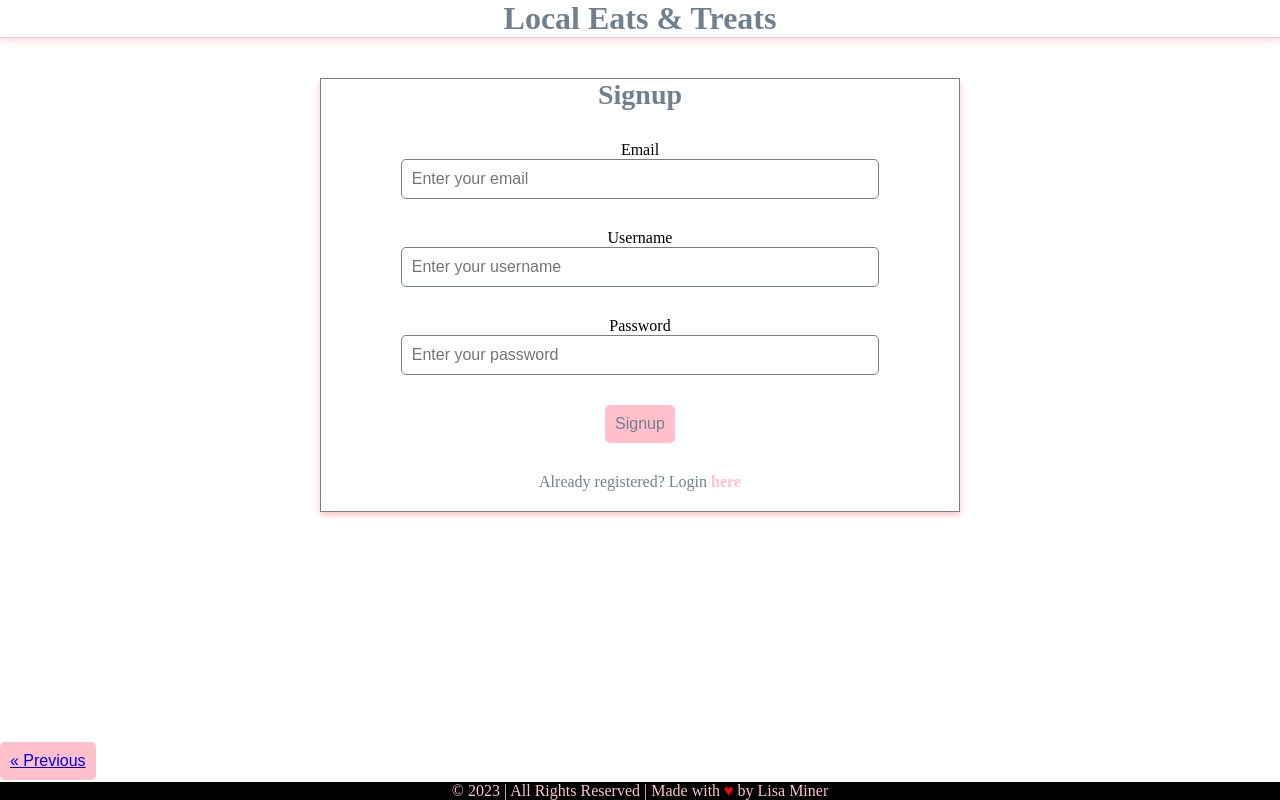
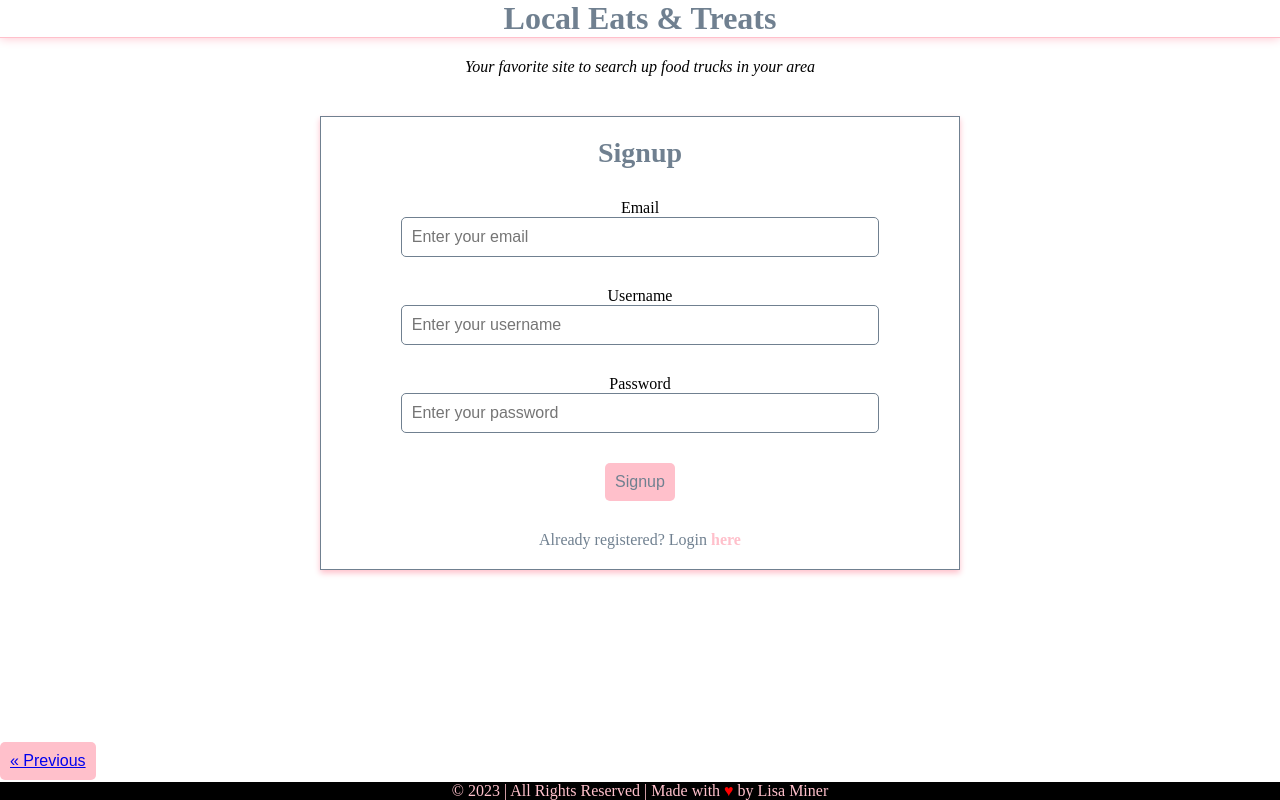
Before and after one commit to midnightmoet/food_truck_locator_app, a React (Create React App) app: page /signup in a window 1280 px wide. Built offline with nearby package versions, Linux system fonts and the light colour scheme.

Commit message:
Adding more detail

```diff
--- a/src/App.js
+++ b/src/App.js
@@ -1,34 +1,54 @@
-// import './App.css';
-// import Homepage from './pages/homepage/Homepage';
-
-// const App = () => {
-//   return (
-//     <>
-//     <Homepage />
-//     </>
-
-//   );
-// }
-
-// export default App;
-
 import { BrowserRouter, Routes, Route } from "react-router-dom";
 import Homepage from "./pages/homepage/Homepage";
 import Signup from "./pages/signup/Signup";
 import LoginForm from "./pages/login/LoginForm";
 import Contact from "./pages/contact/Contact";
+import { useContext } from "react";
+import { Context } from "./context/Context";
 
 export default function App() {
+	const { user } = useContext(Context);
+
 	return (
 		<>
 			<div>
+				{/* <BrowserRouter>
+					<Routes>
+						<Route exact path="/">
+							<Homepage />
+						</Route>
+
+						<Route path="/signup">
+							{user ? <Homepage /> : <Signup />}
+						</Route>
+
+						<Route path="/login">
+							{user ? <Homepage /> : <LoginForm />}
+						</Route>
+						<Route path="/contact">
+							<Contact />
+						</Route>
+					</Routes>
+				</BrowserRouter> */}
+
 				<BrowserRouter>
 					<Routes>
-			<Route exact path="/" element={<Homepage/>}></Route>
-			<Route exact path="/login" element={<LoginForm></LoginForm>} />
-			<Route exact path="/signup" element={<Signup /> }></Route>
-			<Route exact path="/contact" element={<Contact />}></Route>
-
+						<Route exact path="/" element={<Homepage />}></Route>
+						<Route
+							exact
+							path="/login"
+							element={user ? <Homepage /> : <LoginForm />}
+						/>
+						<Route
+							exact
+							path="/signup"
+							element={user ? <Homepage /> : <Signup />}
+						></Route>
+						<Route
+							exact
+							path="/contact"
+							element={<Contact />}
+						></Route>
 					</Routes>
 				</BrowserRouter>
 			</div>
--- a/src/pages/login/LoginForm.jsx
+++ b/src/pages/login/LoginForm.jsx
@@ -3,7 +3,7 @@ import { Link } from "react-router-dom";
 import "./login.css";
 import Header from "../../constants/header/Header";
 import Footer from "../../constants/footer/Footer";
-import Backbutton from "../../constants/backbutton/BackButton";
+// import Backbutton from "../../constants/backbutton/BackButton";
 
 const LoginForm = () => {
 	const [username, setUsername] = useState("");
@@ -17,6 +17,9 @@ const LoginForm = () => {
 	return (
     <>
       <Header />
+	  <p className="login-p">
+		Your favorite site to search up food trucks in your area
+	  </p>
       <div className="login-form">
 			<h2 className="login-form__heading">Login</h2>
 			<form>
@@ -44,7 +47,7 @@ const LoginForm = () => {
 				</p>
 			</form>
 		</div>
-		<Backbutton />
+		{/* <Backbutton /> */}
 		<Footer />
     </>
 	);
--- a/src/pages/login/login.css
+++ b/src/pages/login/login.css
@@ -14,6 +14,12 @@
   html,
   body {
     height: 100%;
+  }
+
+  .login-p {
+    text-align: center;
+    padding-top: 20px;
+    font-style: italic;
   }
 
 
--- a/src/pages/signup/Signup.jsx
+++ b/src/pages/signup/Signup.jsx
@@ -8,6 +8,9 @@ const Signup = () => {
 	return (
 		<>
 			<Header />
+			<p className="signup-p">
+		Your favorite site to search up food trucks in your area
+	  </p>
 			<div className="signup">
 				<form className="signup-form">
 					<h1 className="heading">Signup</h1>
--- a/src/pages/signup/signup.css
+++ b/src/pages/signup/signup.css
@@ -34,8 +34,15 @@ body {
 	color: slategray;
 	font-size: 28px;
 	margin-bottom: 30px;
+	padding-top: 20px;
 	text-align: center;
 }
+
+.signup-p {
+    text-align: center;
+    padding-top: 20px;
+    font-style: italic;
+  }
 
 .signup-form__label {
 	/* margin-bottom: 30px; */
```
Also changed, not shown: src/pages/main/Main.jsx (added, +18 -0 lines), src/pages/main/main.css (added). Lines whose indentation alone changed are shown as unchanged.
